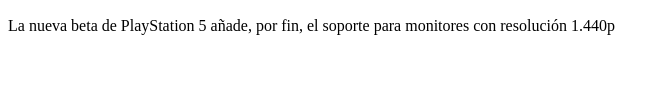
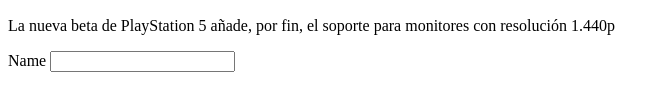
Before and after one commit to miguel-ardila/Frontend, a plain HTML site: page etiquetas.html in a window 1280 px wide. Shown: the part 422-532 px from the top of the page, without its empty margins (0-670 px from the left). Drawn offline with Linux system fonts and the light colour scheme.

Commit message:
modificacion archivo etiquetas.html

```diff
--- a/etiquetas.html
+++ b/etiquetas.html
@@ -22,6 +22,10 @@
             <p>La nueva beta de PlayStation 5 añade, por fin, el soporte para monitores con resolución 1.440p</p>
         </div>
     </section>
+    <form action="">
+        <label for="name">Name</label>
+        <input type="text" id="name">
+    </form>
 
 </body>
 </html>
```
